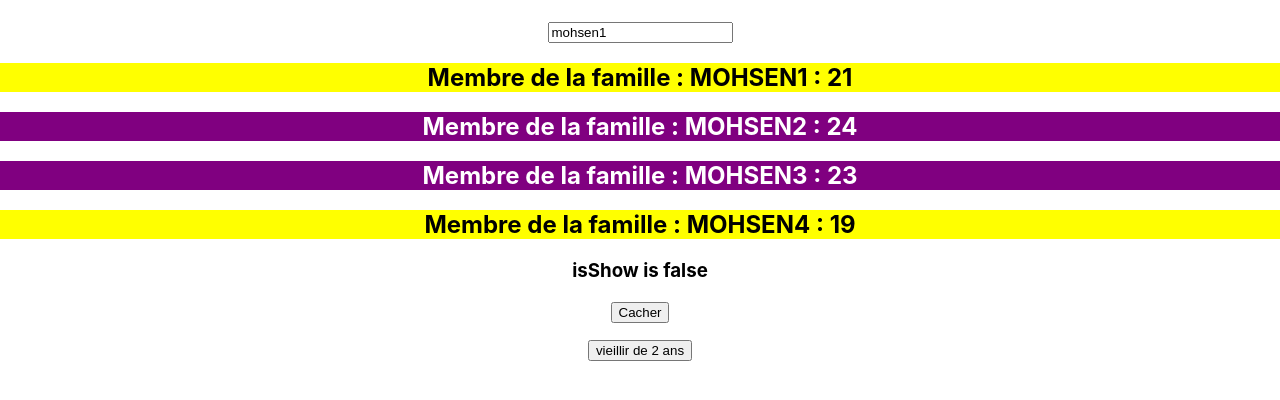
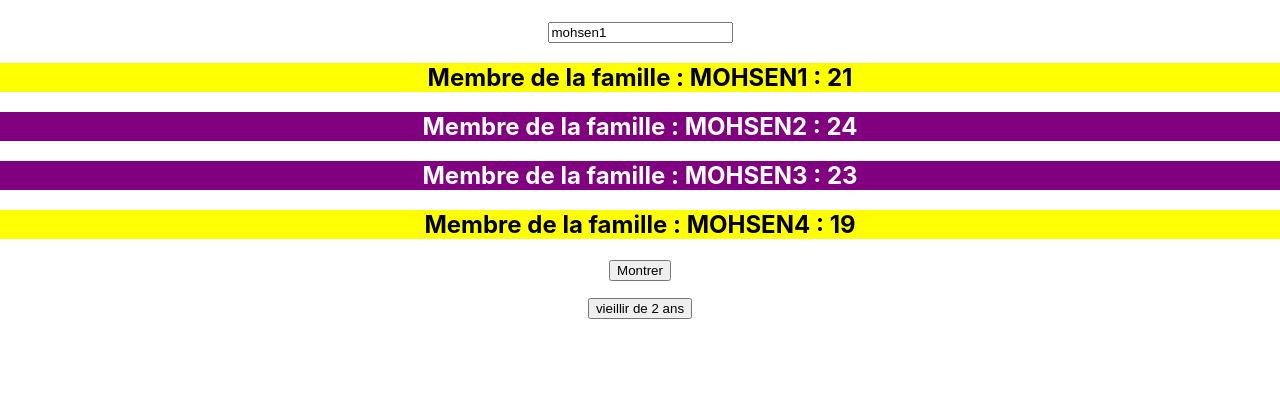
Before and after one commit to mohsennn/-my-app, a React (Create React App) app: page / in a window 1280 px wide. Shown: the top 400 px of the page. Built offline with nearby package versions, Linux system fonts and the light colour scheme.

Commit message:
35 - Affichage conditionnel complexe

```diff
--- a/src/App.js
+++ b/src/App.js
@@ -45,9 +45,17 @@ class App extends Component {
     const isShow = !this.state.isShow;
     this.setState({ isShow });
   };
+
   render() {
     const { titre } = this.props;
     const { famille, isShow } = this.state;
+    let description = null
+    if (isShow) {
+      description = (
+      /*mettre de JSX */
+    <strong> welcome !!!</strong>
+    )
+    }
     return (
       <div className='App'>
         <h1> {titre}</h1>
@@ -61,11 +69,11 @@ class App extends Component {
         <Membre nom= {famille.membre3.nom} age= {famille.membre3.age} />
         <Membre nom= {famille.membre4.nom} age= {famille.membre4.age}>
           {
-            isShow ? <h3>isShow is true</h3> : <h3> isShow is false</h3>
+            description
           }
           <button onClick={this.handleShowDescription}>
            {
-              isShow ? 'Montrer' : 'Cacher'
+              isShow ? 'Cacher' : 'Montrer'
            } </button>
         </Membre>
         <Button
```
